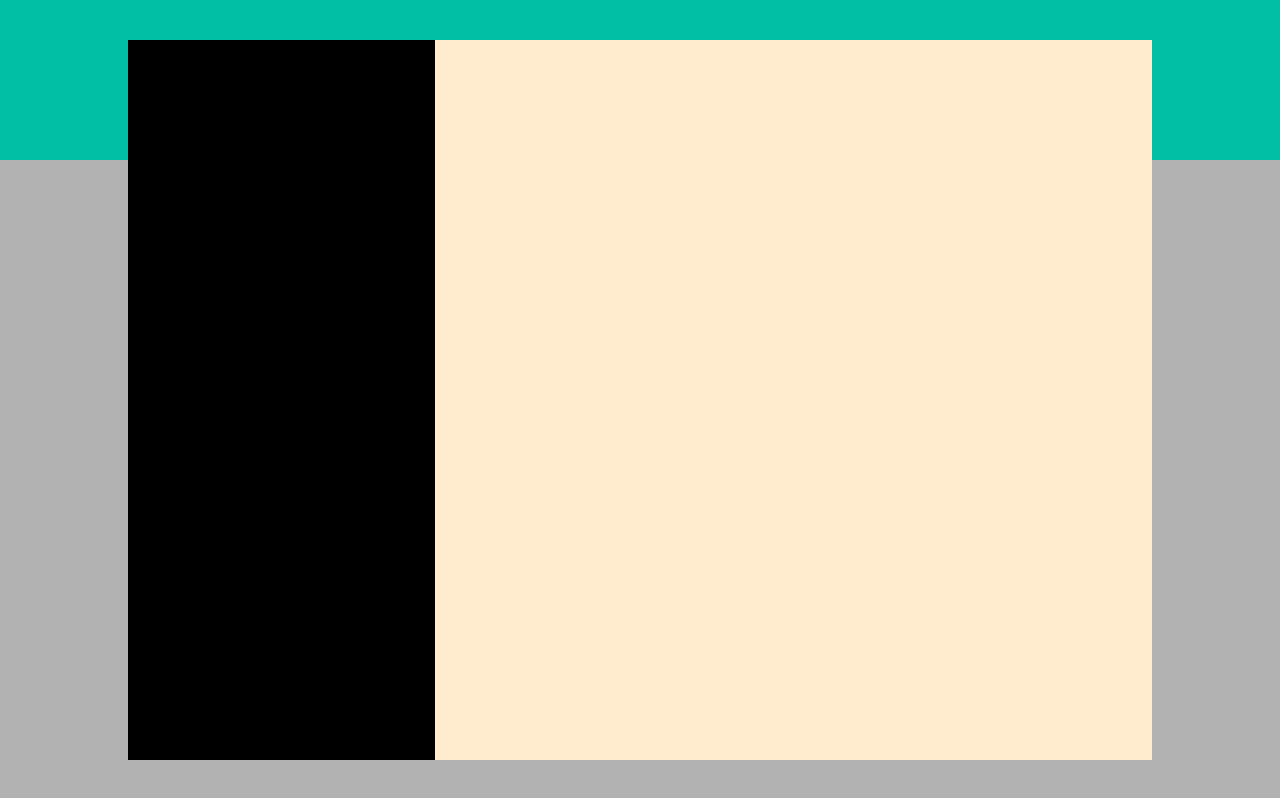
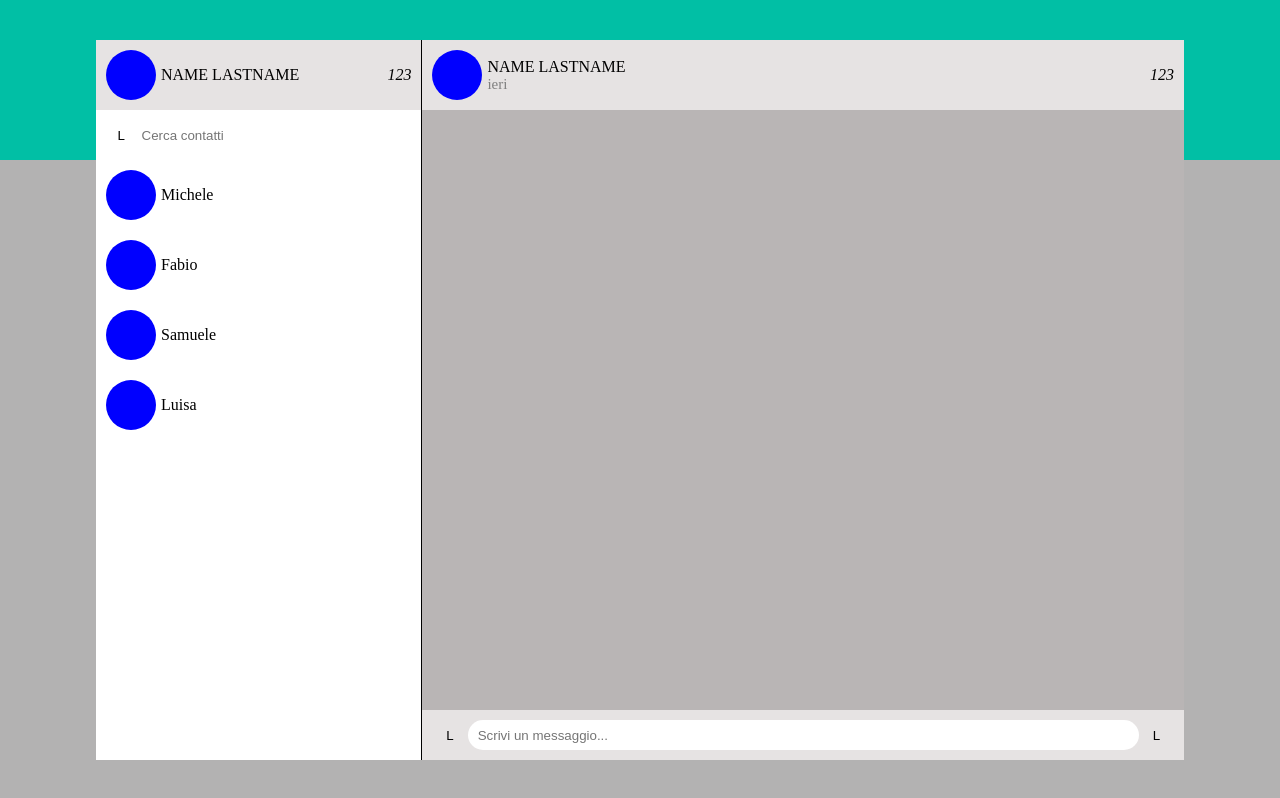
Before and after one commit to francesco-abritta/vue-boolzapp, a plain HTML site: page index.html in a window 1280 px wide. Drawn offline with nearby package versions, Linux system fonts and the light colour scheme.

Commit message:
bozza con contatti vue

```diff
--- a/index.html
+++ b/index.html
@@ -12,8 +12,72 @@
         <div class="top"></div>
         <div class="bottom"></div>
         <div class="main">
-            <div class="left"></div>
-            <div class="right"></div>
+            <div class="left">
+                <div class="myUser">
+                    <div class="info">
+                        <div class="photo">
+
+                        </div>
+                        <div class="name">
+                            NAME LASTNAME
+                        </div>
+                    </div>
+                    <div class="icons">
+                        <i>1</i>
+                        <i>2</i>
+                        <i>3</i>
+                    </div>
+                </div>
+                <div class="contacts">
+                    <div class="searchContacts">
+                        <button class="lens">L</button>
+                        <input class="inputContact" type="text" placeholder="Cerca contatti">
+                    </div>
+                    <div class="inserisciContatti">
+                        <div v-for="(elemento, indice) in contacts" class="persona">
+                            <div class="info">
+                                <div class="photo">
+
+                                </div>
+                                <div class="name">
+                                    {{elemento.name}}
+                                </div>
+                            </div>
+                        </div>
+                    </div>
+                </div>
+            </div>
+            <div class="right">
+                <div class="user">
+                    <div class="info">
+                        <div class="photo">
+
+                        </div>
+                        <div class="read">
+                            <div class="name">
+                                NAME LASTNAME
+                            </div>
+                            <div class="access">
+                                ieri
+                            </div>
+                        </div>
+
+                    </div>
+                    <div class="icons">
+                        <i>1</i>
+                        <i>2</i>
+                        <i>3</i>
+                    </div>
+                </div>
+                <div class="chat">
+
+                </div>
+                <div class="input">
+                    <button class="emoji">L</button>
+                    <input class="inputText" type="text" placeholder="Scrivi un messaggio...">
+                    <button class="mic">L</button>
+                </div>
+            </div>
         </div>
     </div>
 
--- a/style.css
+++ b/style.css
@@ -24,7 +24,7 @@
     top: 50%;
     left: 50%;
     transform: translate(-50%, -50%);
-    width: 80%;
+    width: 85%;
     height: 90vh;
     display: flex;
 }
@@ -32,13 +32,115 @@
 .left{
     height: 90vh;
     width: 30%;
-    background-color: black;
+    /* background-color: black; */
     display: inline-block;
+    border-right: 1px solid black;
 }
 
 .right{
     height: 90vh;
     width: 70%;
-    background-color: blanchedalmond;
+    /* background-color: blanchedalmond; */
     display: inline-block;
 }
+
+.myUser{
+    height: 70px;
+    background-color: rgb(230, 227, 227);
+    display: flex;
+    align-items: center;
+    justify-content: space-between;
+    padding: 10px;
+}
+
+.info, .icons{
+    display: flex;
+    align-items: center;
+}
+
+.photo{
+    height: 50px;
+    width: 50px;
+    border-radius: 50px;
+    background-color: blue;
+}
+
+.name{
+    margin-left: 5px;
+}
+
+.persona{
+    padding: 10px;
+}
+
+
+.contacts{
+    height: calc(90vh - 70px);
+    background-color: white;
+}
+
+.searchContacts{
+    display: flex;
+    padding: 10px;
+}
+
+.inputContact{
+    width: 90%;
+    height: 30px;
+    border: 0;
+    padding: 5px;
+}
+
+.lens{
+    width: 10%;
+    height: 30px;
+    border: 0;
+    background-color: transparent;
+}
+
+.user{
+    height: 70px;
+    background-color: rgb(230, 227, 227);
+    display: flex;
+    align-items: center;
+    justify-content: space-between;
+    padding: 10px;
+}
+
+.read{
+    display: flex;
+    flex-direction: column;
+}
+
+.access{
+    margin-left: 5px;
+    font-size: 15px;
+    color: grey;
+}
+
+.chat{
+    height: calc(90vh - 120px);
+    background-color: rgb(185, 181, 181);
+}
+
+.input{
+    height: 50px;
+    background-color: rgb(230, 227, 227);
+    padding: 10px;
+    display: flex;
+}
+
+.emoji, .mic{
+    width: 5%;
+    height: 30px;
+    border: 0;
+    background-color: transparent;
+}
+
+.inputText{
+    width: 95%;
+    height: 30px;
+    border: 0;
+    padding: 10px;
+    border-radius: 15px;
+}
```
